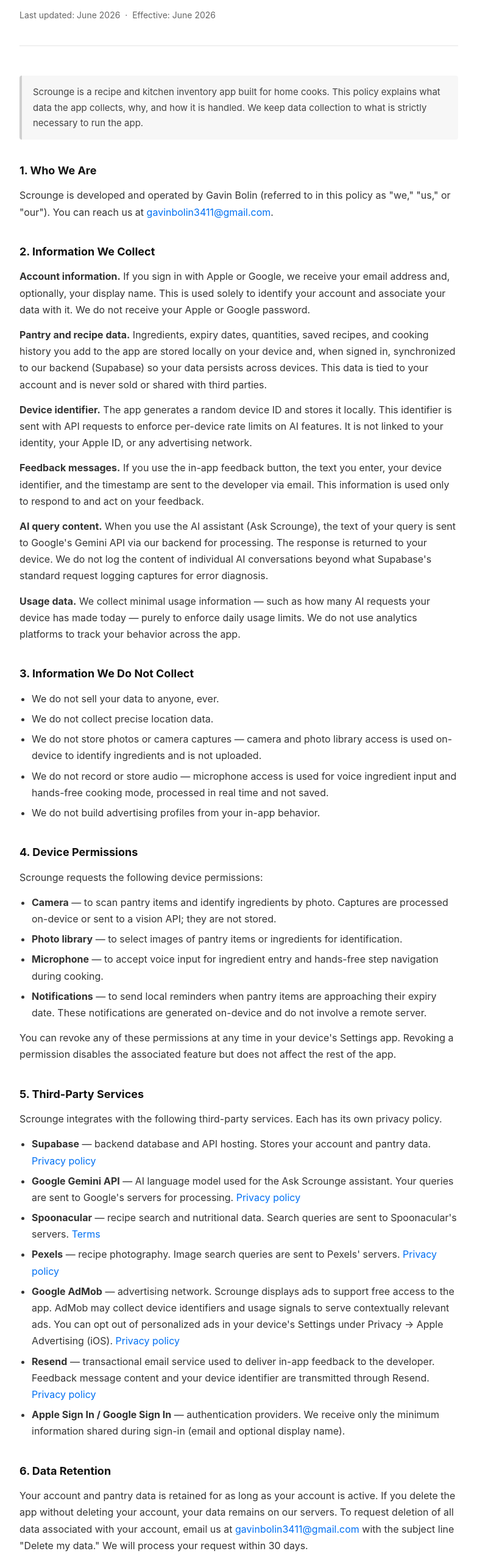
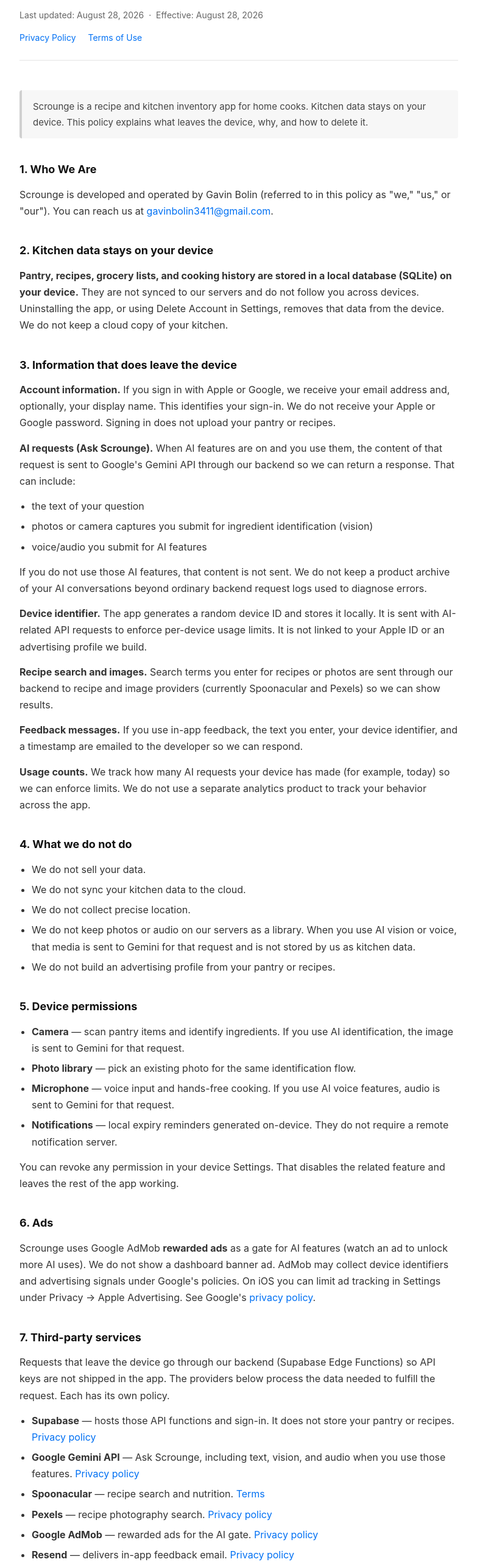
Before and after one commit to gavinbolin/Scrounge-Legal, a plain HTML site: page index.html in a window 1280 px wide. Shown: the part 81-2643 px from the top of the page at 61% size, without its empty margins (248-1031 px from the left). Drawn offline with Linux system fonts and the light colour scheme.

Commit message:
Rewrite privacy for local-first data and add Terms of Use

```diff
--- a/index.html
+++ b/index.html
@@ -19,6 +19,8 @@
     header { margin-bottom: 48px; border-bottom: 2px solid #f0f0f0; padding-bottom: 24px; }
     header h1 { font-size: 28px; font-weight: 700; margin-bottom: 6px; }
     header p  { font-size: 14px; color: #666; }
+    nav { font-size: 14px; margin-top: 12px; }
+    nav a { margin-right: 16px; }
     h2 {
       font-size: 18px;
       font-weight: 700;
@@ -30,7 +32,6 @@
     ul li { margin-bottom: 6px; }
     a  { color: #0070f3; text-decoration: none; }
     a:hover { text-decoration: underline; }
-    .section { margin-bottom: 8px; }
     .callout {
       background: #f7f7f7;
       border-left: 4px solid #d0d0d0;
@@ -53,79 +54,95 @@
 
 <header>
   <h1>Scrounge – Privacy Policy</h1>
-  <p>Last updated: June 2026 &nbsp;·&nbsp; Effective: June 2026</p>
+  <p>Last updated: August 28, 2026 &nbsp;·&nbsp; Effective: August 28, 2026</p>
+  <nav>
+    <a href="https://gavinbolin.github.io/Scrounge-Legal/">Privacy Policy</a>
+    <a href="https://gavinbolin.github.io/Scrounge-Legal/terms">Terms of Use</a>
+  </nav>
 </header>
 
 <div class="callout">
-  Scrounge is a recipe and kitchen inventory app built for home cooks. This policy explains what data the app collects, why, and how it is handled. We keep data collection to what is strictly necessary to run the app.
+  Scrounge is a recipe and kitchen inventory app for home cooks. Kitchen data stays on your device. This policy explains what leaves the device, why, and how to delete it.
 </div>
 
 <h2>1. Who We Are</h2>
 <p>Scrounge is developed and operated by Gavin Bolin (referred to in this policy as "we," "us," or "our"). You can reach us at <a href="mailto:gavinbolin3411@gmail.com">gavinbolin3411@gmail.com</a>.</p>
 
-<h2>2. Information We Collect</h2>
+<h2>2. Kitchen data stays on your device</h2>
+<p><strong>Pantry, recipes, grocery lists, and cooking history are stored in a local database (SQLite) on your device.</strong> They are not synced to our servers and do not follow you across devices. Uninstalling the app, or using Delete Account in Settings, removes that data from the device. We do not keep a cloud copy of your kitchen.</p>
 
-<p><strong>Account information.</strong> If you sign in with Apple or Google, we receive your email address and, optionally, your display name. This is used solely to identify your account and associate your data with it. We do not receive your Apple or Google password.</p>
+<h2>3. Information that does leave the device</h2>
 
-<p><strong>Pantry and recipe data.</strong> Ingredients, expiry dates, quantities, saved recipes, and cooking history you add to the app are stored locally on your device and, when signed in, synchronized to our backend (Supabase) so your data persists across devices. This data is tied to your account and is never sold or shared with third parties.</p>
+<p><strong>Account information.</strong> If you sign in with Apple or Google, we receive your email address and, optionally, your display name. This identifies your sign-in. We do not receive your Apple or Google password. Signing in does not upload your pantry or recipes.</p>
 
-<p><strong>Device identifier.</strong> The app generates a random device ID and stores it locally. This identifier is sent with API requests to enforce per-device rate limits on AI features. It is not linked to your identity, your Apple ID, or any advertising network.</p>
+<p><strong>AI requests (Ask Scrounge).</strong> When AI features are on and you use them, the content of that request is sent to Google's Gemini API through our backend so we can return a response. That can include:</p>
+<ul>
+  <li>the text of your question</li>
+  <li>photos or camera captures you submit for ingredient identification (vision)</li>
+  <li>voice/audio you submit for AI features</li>
+</ul>
+<p>If you do not use those AI features, that content is not sent. We do not keep a product archive of your AI conversations beyond ordinary backend request logs used to diagnose errors.</p>
 
-<p><strong>Feedback messages.</strong> If you use the in-app feedback button, the text you enter, your device identifier, and the timestamp are sent to the developer via email. This information is used only to respond to and act on your feedback.</p>
+<p><strong>Device identifier.</strong> The app generates a random device ID and stores it locally. It is sent with AI-related API requests to enforce per-device usage limits. It is not linked to your Apple ID or an advertising profile we build.</p>
 
-<p><strong>AI query content.</strong> When you use the AI assistant (Ask Scrounge), the text of your query is sent to Google's Gemini API via our backend for processing. The response is returned to your device. We do not log the content of individual AI conversations beyond what Supabase's standard request logging captures for error diagnosis.</p>
+<p><strong>Recipe search and images.</strong> Search terms you enter for recipes or photos are sent through our backend to recipe and image providers (currently Spoonacular and Pexels) so we can show results.</p>
 
-<p><strong>Usage data.</strong> We collect minimal usage information — such as how many AI requests your device has made today — purely to enforce daily usage limits. We do not use analytics platforms to track your behavior across the app.</p>
+<p><strong>Feedback messages.</strong> If you use in-app feedback, the text you enter, your device identifier, and a timestamp are emailed to the developer so we can respond.</p>
 
-<h2>3. Information We Do Not Collect</h2>
+<p><strong>Usage counts.</strong> We track how many AI requests your device has made (for example, today) so we can enforce limits. We do not use a separate analytics product to track your behavior across the app.</p>
+
+<h2>4. What we do not do</h2>
 <ul>
-  <li>We do not sell your data to anyone, ever.</li>
-  <li>We do not collect precise location data.</li>
-  <li>We do not store photos or camera captures — camera and photo library access is used on-device to identify ingredients and is not uploaded.</li>
-  <li>We do not record or store audio — microphone access is used for voice ingredient input and hands-free cooking mode, processed in real time and not saved.</li>
-  <li>We do not build advertising profiles from your in-app behavior.</li>
+  <li>We do not sell your data.</li>
+  <li>We do not sync your kitchen data to the cloud.</li>
+  <li>We do not collect precise location.</li>
+  <li>We do not keep photos or audio on our servers as a library. When you use AI vision or voice, that media is sent to Gemini for that request and is not stored by us as kitchen data.</li>
+  <li>We do not build an advertising profile from your pantry or recipes.</li>
 </ul>
 
-<h2>4. Device Permissions</h2>
-<p>Scrounge requests the following device permissions:</p>
+<h2>5. Device permissions</h2>
 <ul>
-  <li><strong>Camera</strong> — to scan pantry items and identify ingredients by photo. Captures are processed on-device or sent to a vision API; they are not stored.</li>
-  <li><strong>Photo library</strong> — to select images of pantry items or ingredients for identification.</li>
-  <li><strong>Microphone</strong> — to accept voice input for ingredient entry and hands-free step navigation during cooking.</li>
-  <li><strong>Notifications</strong> — to send local reminders when pantry items are approaching their expiry date. These notifications are generated on-device and do not involve a remote server.</li>
+  <li><strong>Camera</strong> — scan pantry items and identify ingredients. If you use AI identification, the image is sent to Gemini for that request.</li>
+  <li><strong>Photo library</strong> — pick an existing photo for the same identification flow.</li>
+  <li><strong>Microphone</strong> — voice input and hands-free cooking. If you use AI voice features, audio is sent to Gemini for that request.</li>
+  <li><strong>Notifications</strong> — local expiry reminders generated on-device. They do not require a remote notification server.</li>
 </ul>
-<p>You can revoke any of these permissions at any time in your device's Settings app. Revoking a permission disables the associated feature but does not affect the rest of the app.</p>
+<p>You can revoke any permission in your device Settings. That disables the related feature and leaves the rest of the app working.</p>
 
-<h2>5. Third-Party Services</h2>
-<p>Scrounge integrates with the following third-party services. Each has its own privacy policy.</p>
+<h2>6. Ads</h2>
+<p>Scrounge uses Google AdMob <strong>rewarded ads</strong> as a gate for AI features (watch an ad to unlock more AI uses). We do not show a dashboard banner ad. AdMob may collect device identifiers and advertising signals under Google's policies. On iOS you can limit ad tracking in Settings under Privacy → Apple Advertising. See Google's <a href="https://policies.google.com/privacy" target="_blank" rel="noopener">privacy policy</a>.</p>
+
+<h2>7. Third-party services</h2>
+<p>Requests that leave the device go through our backend (Supabase Edge Functions) so API keys are not shipped in the app. The providers below process the data needed to fulfill the request. Each has its own policy.</p>
 <ul>
-  <li><strong>Supabase</strong> — backend database and API hosting. Stores your account and pantry data. <a href="https://supabase.com/privacy" target="_blank">Privacy policy</a></li>
-  <li><strong>Google Gemini API</strong> — AI language model used for the Ask Scrounge assistant. Your queries are sent to Google's servers for processing. <a href="https://policies.google.com/privacy" target="_blank">Privacy policy</a></li>
-  <li><strong>Spoonacular</strong> — recipe search and nutritional data. Search queries are sent to Spoonacular's servers. <a href="https://spoonacular.com/food-api/docs#Authentication" target="_blank">Terms</a></li>
-  <li><strong>Pexels</strong> — recipe photography. Image search queries are sent to Pexels' servers. <a href="https://www.pexels.com/privacy-policy/" target="_blank">Privacy policy</a></li>
-  <li><strong>Google AdMob</strong> — advertising network. Scrounge displays ads to support free access to the app. AdMob may collect device identifiers and usage signals to serve contextually relevant ads. You can opt out of personalized ads in your device's Settings under Privacy → Apple Advertising (iOS). <a href="https://policies.google.com/privacy" target="_blank">Privacy policy</a></li>
-  <li><strong>Resend</strong> — transactional email service used to deliver in-app feedback to the developer. Feedback message content and your device identifier are transmitted through Resend. <a href="https://resend.com/legal/privacy-policy" target="_blank">Privacy policy</a></li>
-  <li><strong>Apple Sign In / Google Sign In</strong> — authentication providers. We receive only the minimum information shared during sign-in (email and optional display name).</li>
+  <li><strong>Supabase</strong> — hosts those API functions and sign-in. It does not store your pantry or recipes. <a href="https://supabase.com/privacy" target="_blank" rel="noopener">Privacy policy</a></li>
+  <li><strong>Google Gemini API</strong> — Ask Scrounge, including text, vision, and audio when you use those features. <a href="https://policies.google.com/privacy" target="_blank" rel="noopener">Privacy policy</a></li>
+  <li><strong>Spoonacular</strong> — recipe search and nutrition. <a href="https://spoonacular.com/food-api/terms" target="_blank" rel="noopener">Terms</a></li>
+  <li><strong>Pexels</strong> — recipe photography search. <a href="https://www.pexels.com/privacy-policy/" target="_blank" rel="noopener">Privacy policy</a></li>
+  <li><strong>Google AdMob</strong> — rewarded ads for the AI gate. <a href="https://policies.google.com/privacy" target="_blank" rel="noopener">Privacy policy</a></li>
+  <li><strong>Resend</strong> — delivers in-app feedback email. <a href="https://resend.com/legal/privacy-policy" target="_blank" rel="noopener">Privacy policy</a></li>
+  <li><strong>Apple Sign In / Google Sign In</strong> — authentication. We receive email and optional display name only.</li>
 </ul>
 
-<h2>6. Data Retention</h2>
-<p>Your account and pantry data is retained for as long as your account is active. If you delete the app without deleting your account, your data remains on our servers. To request deletion of all data associated with your account, email us at <a href="mailto:gavinbolin3411@gmail.com">gavinbolin3411@gmail.com</a> with the subject line "Delete my data." We will process your request within 30 days.</p>
-<p>Feedback messages are retained in email form for up to 12 months and used only for product improvement.</p>
+<h2>8. Deleting your data</h2>
+<p>Use <strong>Delete Account</strong> in the app's Settings. That erases kitchen data stored on this device (SQLite) and signs you out. Because we do not sync your kitchen to the cloud, there is no pantry or recipe copy for us to delete on a server.</p>
+<p>Uninstalling the app also removes local kitchen data from that device.</p>
+<p>If you signed in with Apple or Google, revoke Scrounge's access in your Apple ID or Google account as well. To ask us to remove a remaining sign-in email record, email <a href="mailto:gavinbolin3411@gmail.com">gavinbolin3411@gmail.com</a> with the subject line "Delete my data."</p>
+<p>Feedback emails are kept up to 12 months and used only to improve the product.</p>
 
-<h2>7. Children's Privacy</h2>
-<p>Scrounge is not directed at children under the age of 13. We do not knowingly collect personal information from children under 13. If you believe a child has provided us with personal information, please contact us and we will delete it promptly.</p>
+<h2>9. Children's privacy</h2>
+<p>Scrounge is not directed at children under 13. We do not knowingly collect personal information from children under 13. If you believe a child has provided personal information, contact us and we will delete it.</p>
 
-<h2>8. Security</h2>
-<p>All data in transit between the app and our backend is encrypted using HTTPS/TLS. Data stored in Supabase is encrypted at rest. We use row-level security policies to ensure that users can only access their own data. No method of transmission or storage is 100% secure; we cannot guarantee absolute security, but we take reasonable measures to protect your information.</p>
+<h2>10. Security</h2>
+<p>Kitchen data is stored locally on your device. Traffic between the app and our API functions uses HTTPS/TLS. No method of storage or transmission is perfectly secure; we take reasonable measures and cannot guarantee absolute security.</p>
 
-<h2>9. Your Rights</h2>
-<p>Depending on where you live, you may have the right to access, correct, or delete personal data we hold about you, or to restrict or object to certain types of processing. To exercise any of these rights, contact us at <a href="mailto:gavinbolin3411@gmail.com">gavinbolin3411@gmail.com</a>.</p>
+<h2>11. Your rights</h2>
+<p>Depending on where you live, you may have rights to access, correct, or delete personal data, or to object to certain processing. Kitchen data is already on your device and is deleted with Delete Account. For anything else we may hold (for example a sign-in email or a feedback message), contact <a href="mailto:gavinbolin3411@gmail.com">gavinbolin3411@gmail.com</a>.</p>
 
-<h2>10. Changes to This Policy</h2>
-<p>We may update this policy from time to time. When we do, we will update the "Last updated" date at the top of this page. Continued use of Scrounge after changes are posted constitutes acceptance of the updated policy. For significant changes, we will make a reasonable effort to notify you within the app.</p>
+<h2>12. Changes</h2>
+<p>We may update this policy. When we do, we will change the "Last updated" date above. Continued use after an update means you accept the new policy. For significant changes we will try to notify you in the app.</p>
 
-<h2>11. Contact</h2>
-<p>Questions, requests, or concerns about this policy can be sent to:</p>
+<h2>13. Contact</h2>
 <p>
   <strong>Gavin Bolin</strong><br />
   <a href="mailto:gavinbolin3411@gmail.com">gavinbolin3411@gmail.com</a>
```
